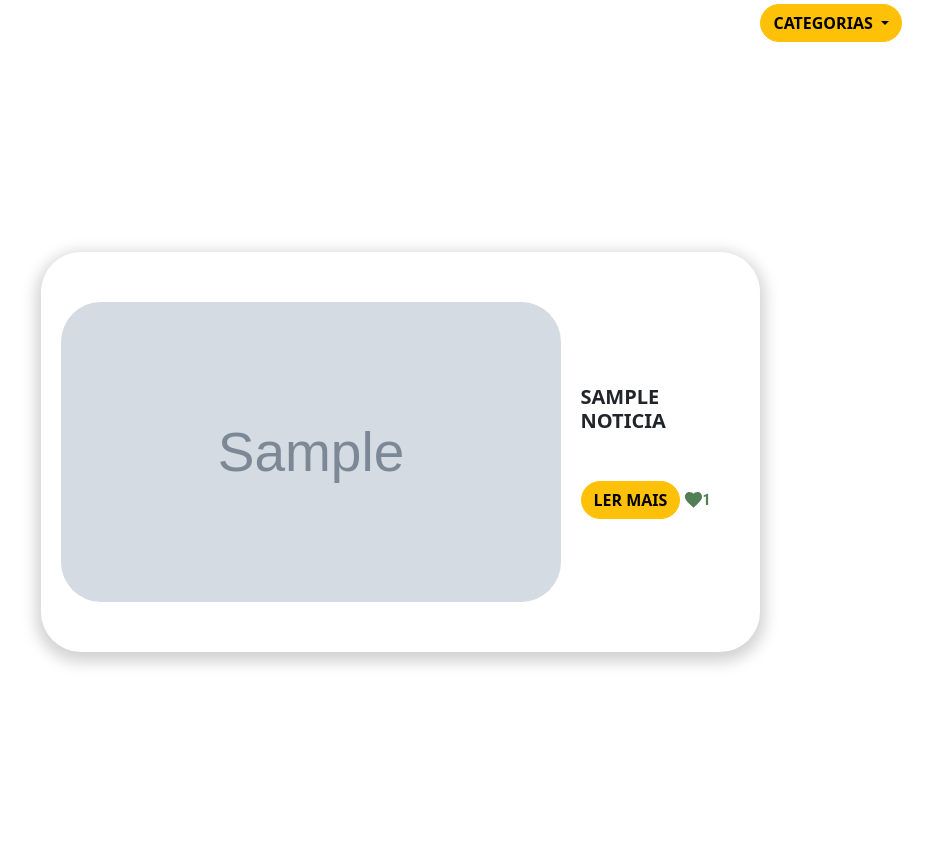
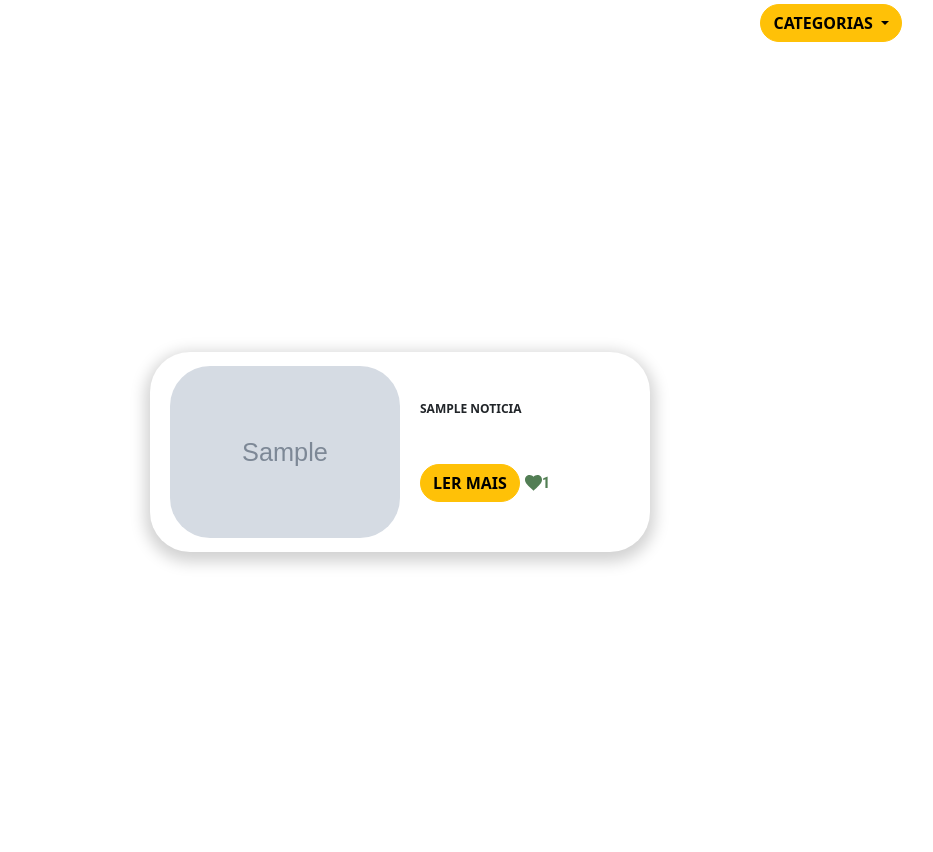
Before and after one commit to emanuel-batista/PROJETO-APITA, a PHP site: page /SEGUNDO-SEMESTRE/vernoticia.php in a window 1280 px wide. Shown: the part 476-1328 px from the top of the page, without its empty margins (240-1173 px from the left). Run offline with PHP 8.4, Linux system fonts and the light colour scheme; tables that the repository leaves empty hold one stand-in row (values such as "Sample post"); grey boxes marked "Sample" are stand-in pictures.

Commit message:
aprimorando código segundo orientadoras do tcc

```diff
--- a/includes/public_functions.php
+++ b/includes/public_functions.php
@@ -275,3 +275,5 @@ function getPublishedPosts5(){
 
 	return $entrevistas;
 }
+
+//caso não tenha notícia e/ou entrevistas, criar 6 notícias e 6 entrevistas aleatórias
--- a/public/basquete.php
+++ b/public/basquete.php
@@ -75,7 +75,7 @@
           }
 
           echo '<div class="sub-container-noticia-2">';
-          echo "<img src='../static/images/imagens-noticia/". $row['IMG_NOTICIA'] . "' class='img-fluid' alt='...' class='img-hero' style='min-width: 500px; max-width: 700px; max-height: 300px; object-fit: cover; border-radius: 40px;'>";
+          echo "<img src='../static/images/imagens-noticia/". $row['IMG_NOTICIA'] . "' class='img-fluid img-1' alt='...' class='img-hero' style='min-width: 500px; max-width: 700px; max-height: 300px; object-fit: cover; border-radius: 40px;'>";
           echo "<div class='hero-section'>";
           echo '<h1 class="h1-hero"><strong>' . $titulo .'</strong></h1>';
           echo '<p class="p-hero">'. $row['CATEGORIA_NOTICIA'] .'</p>';
--- a/public/copa.php
+++ b/public/copa.php
@@ -75,7 +75,7 @@
           }
 
           echo '<div class="sub-container-noticia-2">';
-          echo "<img src='../static/images/imagens-noticia/". $row['IMG_NOTICIA'] . "' class='img-fluid' alt='...' class='img-hero' style='min-width: 500px; max-width: 700px; max-height: 300px; object-fit: cover; border-radius: 40px;'>";
+          echo "<img src='../static/images/imagens-noticia/". $row['IMG_NOTICIA'] . "' class='img-fluid img-1' alt='...' class='img-hero' style='min-width: 500px; max-width: 700px; max-height: 300px; object-fit: cover; border-radius: 40px;'>";
           echo "<div class='hero-section'>";
           echo '<h1 class="h1-hero"><strong>' . $titulo .'</strong></h1>';
           echo '<p class="p-hero">'. $row['CATEGORIA_NOTICIA'] .'</p>';
--- a/public/futebol.php
+++ b/public/futebol.php
@@ -75,7 +75,7 @@
           }
 
           echo '<div class="sub-container-noticia-2">';
-          echo "<img src='../static/images/imagens-noticia/". $row['IMG_NOTICIA'] . "' class='img-fluid' alt='...' class='img-hero' style='min-width: 500px; max-width: 700px; max-height: 300px; object-fit: cover; border-radius: 40px;'>";
+          echo "<img src='../static/images/imagens-noticia/". $row['IMG_NOTICIA'] . "' class='img-fluid img-1' alt='...' class='img-hero' style='min-width: 500px; max-width: 700px; max-height: 300px; object-fit: cover; border-radius: 40px;'>";
           echo "<div class='hero-section'>";
           echo '<h1 class="h1-hero"><strong>' . $titulo .'</strong></h1>';
           echo '<p class="p-hero">'. $row['CATEGORIA_NOTICIA'] .'</p>';
--- a/public/index.php
+++ b/public/index.php
@@ -102,7 +102,7 @@
         </div>
 
         <div class="container-3">
-    <img src="../static/images/Fotos.png" alt="Foto dos criadores" width="220px" height="220px">
+    <img src="../static/images/Fotos.png" alt="Foto dos criadores" width="220px" height="220px" class='foto-dos-criadores'>
     <div class="conteudo-rodape">
       <h3 style="color: #527E54;">Criado por: </h3>
       <p style="font-size: 25px;">
--- a/public/olimpiadas.php
+++ b/public/olimpiadas.php
@@ -75,7 +75,7 @@
           }
 
           echo '<div class="sub-container-noticia-2">';
-          echo "<img src='../static/images/imagens-noticia/". $row['IMG_NOTICIA'] . "' class='img-fluid' alt='...' class='img-hero' style='min-width: 500px; max-width: 700px; max-height: 300px; object-fit: cover; border-radius: 40px;'>";
+          echo "<img src='../static/images/imagens-noticia/". $row['IMG_NOTICIA'] . "' class='img-fluid img-1' alt='...' class='img-hero' style='min-width: 500px; max-width: 700px; max-height: 300px; object-fit: cover; border-radius: 40px;'>";
           echo "<div class='hero-section'>";
           echo '<h1 class="h1-hero"><strong>' . $titulo .'</strong></h1>';
           echo '<p class="p-hero">'. $row['CATEGORIA_NOTICIA'] .'</p>';
--- a/public/vernoticia.php
+++ b/public/vernoticia.php
@@ -77,7 +77,7 @@
           }
 
           echo '<div class="sub-container-noticia">';
-          echo "<img src='../static/images/imagens-noticia/". $row['IMG_NOTICIA'] . "' class='img-fluid' alt='...' class='img-hero' style='min-width: 500px; max-width: 700px; max-height: 300px; object-fit: cover; border-radius: 40px;'>";
+          echo "<img src='../static/images/imagens-noticia/". $row['IMG_NOTICIA'] . "' class='img-fluid img-1' alt='...' class='img-hero' style='min-width: 500px; max-width: 700px; max-height: 300px; object-fit: cover; border-radius: 40px;'>";
           echo "<div class='hero-section'>";
           echo '<h1 class="h1-hero"><strong>'. $titulo .'</strong></h1>';
           echo '<p class="p-hero">'. $row['CATEGORIA_NOTICIA'] .'</p>';
--- a/public/volei.php
+++ b/public/volei.php
@@ -75,7 +75,7 @@
           }
 
           echo '<div class="sub-container-noticia-2">';
-          echo "<img src='../static/images/imagens-noticia/". $row['IMG_NOTICIA'] . "' class='img-fluid' alt='...' class='img-hero' style='min-width: 500px; max-width: 700px; max-height: 300px; object-fit: cover; border-radius: 40px;'>";
+          echo "<img src='../static/images/imagens-noticia/". $row['IMG_NOTICIA'] . "' class='img-fluid img-1' alt='...' class='img-hero' style='min-width: 500px; max-width: 700px; max-height: 300px; object-fit: cover; border-radius: 40px;'>";
           echo "<div class='hero-section'>";
           echo '<h1 class="h1-hero"><strong>' . $titulo .'</strong></h1>';
           echo '<p class="p-hero">'. $row['CATEGORIA_NOTICIA'] .'</p>';
--- a/static/style/style.css
+++ b/static/style/style.css
@@ -1,4 +1,6 @@
 @import url('https://fonts.googleapis.com/css2?family=Roboto:wght@900&display=swap');
+@import url('https://fonts.googleapis.com/css2?family=Montserrat:wght@500&family=Roboto+Condensed:wght@300;400;700&display=swap');
+
 .nav{
     position: fixed;
     width: 100%;
--- a/static/style/style2.css
+++ b/static/style/style2.css
@@ -190,11 +190,47 @@ a:hover{
   justify-content: center;
 }
 
+@media screen and (max-width: 1366px) {
+  .sub-container-noticia, .sub-container-noticia-2{
+    height: 200px !important;
+    width: 500px;
+    max-width: 719px;
+    display: flex;
+    align-items: center;
+    border-radius: 40px;
+    box-shadow: 0px 5px 15px 5px rgb(0 0 0 / 18%);
+    padding-left: 20px !important;
+    padding-right: 20px !important;
+    padding: 30px;
+    /* height: fit-content; */
+    background-color: white;
+    transition: transform .2s;
+    flex-direction: row;
+    /* justify-content: flex-end; */
+    z-index: 0 !important;
+    scale: 1;
+    flex-wrap: nowrap;
+    margin: 20px;
+    align-content: space-around;
+  }
 
- .h1-hero{
-  font-size: 20px;
- }
+  .img-1{
+    min-width: 100px !important;
+    max-width: 230px !important;
+    max-height: 200px !important;
+    object-fit: cover;
+    border-radius: 40px;
+  }
 
- hr{
-  display: none;
- }
+  .h1-hero{
+    font-size: 12px !important;
+  }
+
+  .aaaa{
+    width: 60vw;
+  }
+
+  .container-noticia{
+    align-items: center;
+  }
+}
```
Also changed, not shown: other parts of static/style/style.css (+50 -0 lines), admin/noticia/updatenoticia.php (+5 -3 lines), bd.sql (+6 -4 lines), static/images/imagens-noticia/capamateriatokyo2021.jpg (added), static/images/imagens-noticia/catar.webp (added), static/images/imagens-noticia/crise.webp (added), static/images/imagens-noticia/magicpaula.jpg (added), static/images/imagens-noticia/volei.jpg (added), static/images/imagens-noticia/volleyball.webp (added), static/images/imagens-perfil/apita.svg (added).
